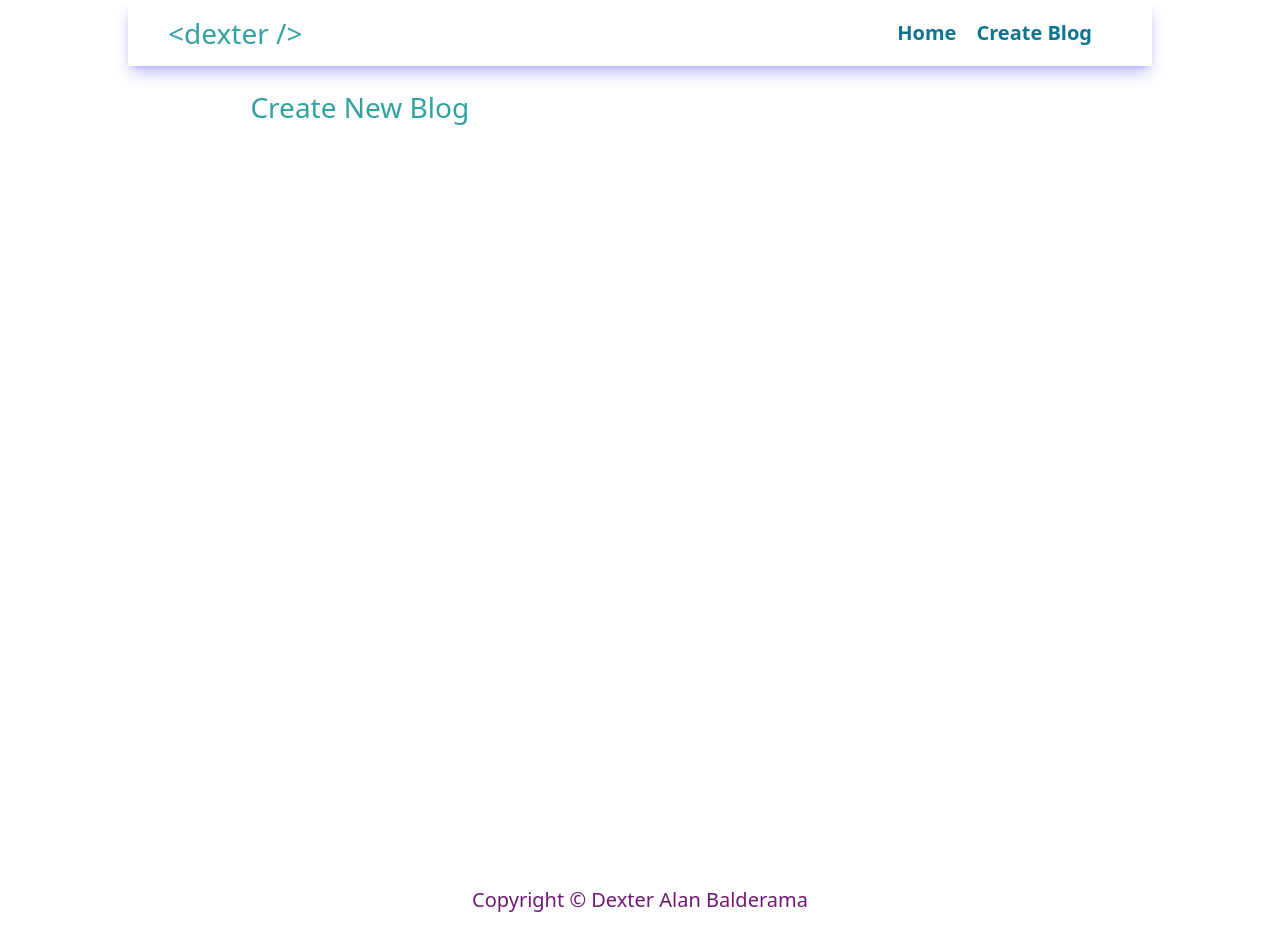
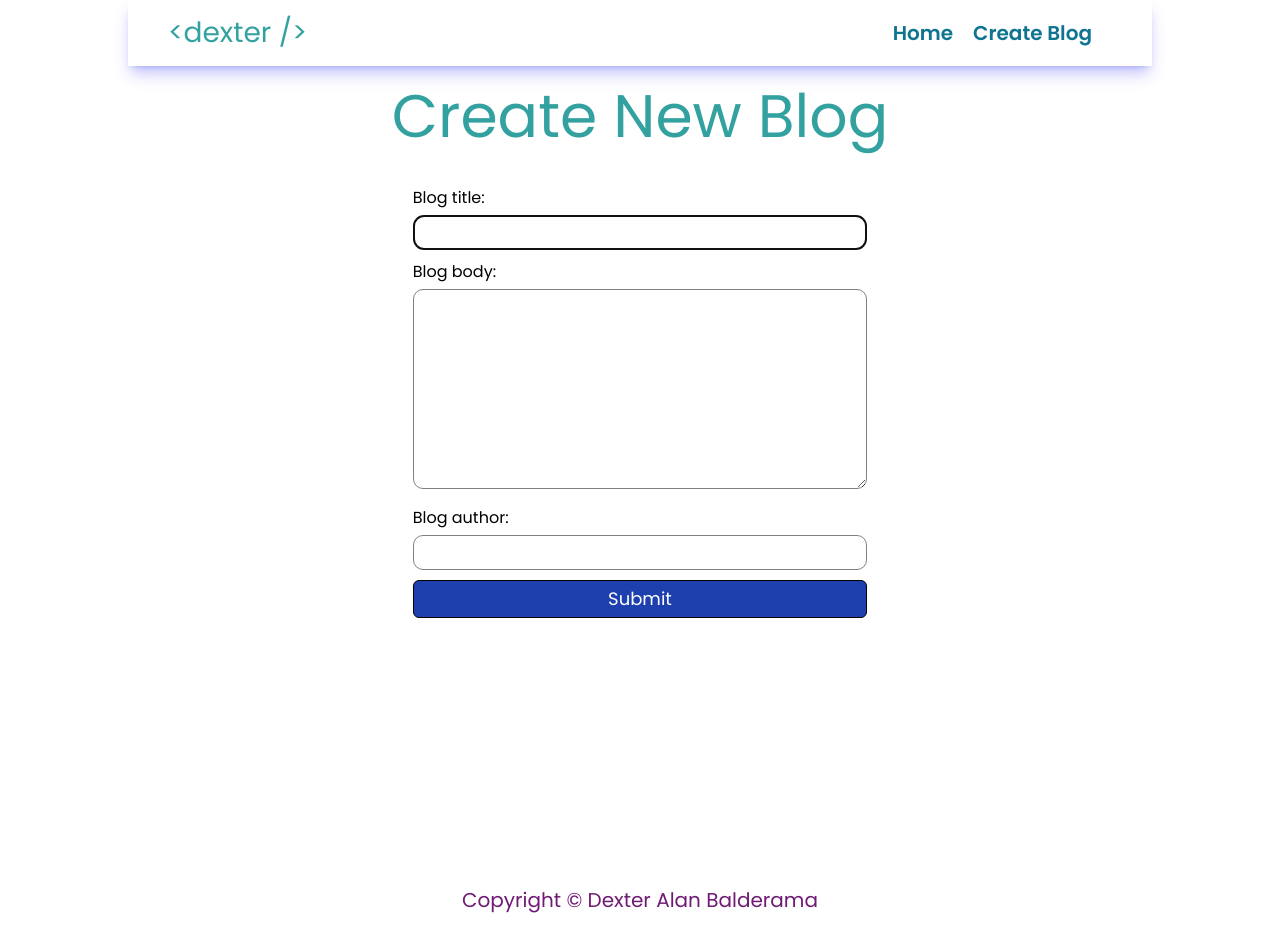
Before and after one commit to dhiee1598/blog-application, a React (Create React App) app: page /create in a window 1280 px wide. Built offline with nearby package versions, Linux system fonts and the light colour scheme.

Commit message:
blog form added

```diff
--- a/src/components/CreateBlog.tsx
+++ b/src/components/CreateBlog.tsx
@@ -1,7 +1,63 @@
+import { useState } from "react";
+import { ChangeEvent } from "react";
+
 const CreateBlog = () => {
+  const [title, setTitle] = useState<string>("");
+  const [body, setBody] = useState<string>("");
+  const [author, setAuthor] = useState<string>("");
+
+  const handleSubmit = (event: React.FormEvent<HTMLFormElement>) => {
+    event.preventDefault();
+
+    const blog = {
+      title,
+      body,
+      author,
+    };
+
+    console.log(blog);
+  };
+
   return (
     <div className="w-4/5 min-h-screen m-auto p-5">
-      <h1>Create New Blog</h1>
+      <h1 className="text-center text-6xl mb-10">Create New Blog</h1>
+      <form className="flex flex-col w-7/12 m-auto" onSubmit={handleSubmit}>
+        <div className="row">
+          <label>Blog title:</label>
+          <input
+            type="text"
+            required
+            autoFocus
+            onChange={(event: ChangeEvent<HTMLInputElement>) =>
+              setTitle(event.target.value)
+            }
+            value={title}
+          />
+        </div>
+        <div className="row">
+          <label>Blog body:</label>
+          <textarea
+            required
+            onChange={(e: ChangeEvent<HTMLTextAreaElement>) =>
+              setBody(e.target.value)
+            }
+            value={body}
+          ></textarea>
+        </div>
+        <div className="row">
+          <label>Blog author:</label>
+          <input
+            type="text"
+            required
+            onChange={(e: ChangeEvent<HTMLInputElement>) =>
+              setAuthor(e.target.value)
+            }
+          />
+        </div>
+        <button className="border p-1 text-lg rounded-md transition duration-500 text-white bg-blue-800 border-black hover:bg-blue-600">
+          Submit
+        </button>
+      </form>
     </div>
   );
 };
--- a/src/hooks/useFetch.tsx
+++ b/src/hooks/useFetch.tsx
@@ -16,7 +16,6 @@ const useFetch = (url: string) => {
         return res.json();
       })
       .then((data) => {
-        console.log(data);
         setIsPending(false);
         setData(data);
         setError(null);
--- a/src/index.css
+++ b/src/index.css
@@ -1,3 +1,4 @@
+@import url("https://fonts.googleapis.com/css2?family=Poppins:wght@100;200;300;400;500;600;700;800;900&display=swap");
 @tailwind base;
 @tailwind components;
 @tailwind utilities;
@@ -6,6 +7,9 @@
   margin: 0;
   padding: 0;
   box-sizing: border-box;
+}
+body {
+  font-family: "Poppins", sans-serif;
 }
 a:hover {
   color: crimson;
@@ -19,3 +23,26 @@ h2 {
   color: crimson;
   font-size: 28px;
 }
+
+.row input {
+  width: 100%;
+  height: 35px;
+  border: 1px solid gray;
+  border-radius: 10px;
+  padding: 10px;
+  margin: 5px 0px 10px 0px;
+}
+.row textarea {
+  width: 100%;
+  border: 1px solid gray;
+  border-radius: 10px;
+  padding: 10px;
+  min-height: 200px;
+  margin: 5px 0px 10px 0px;
+}
+.row select {
+  padding: 5px;
+  border: 1px solid gray;
+  border-radius: 10px;
+  margin: 0 0 15px 15px;
+}
```
